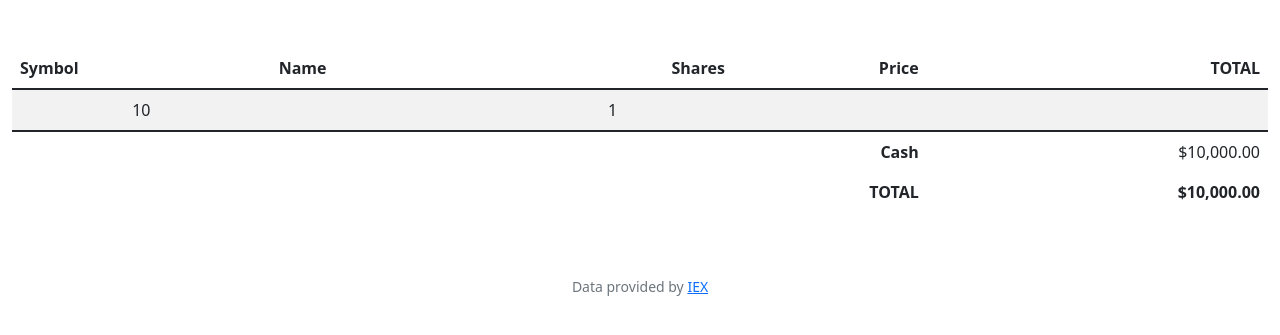
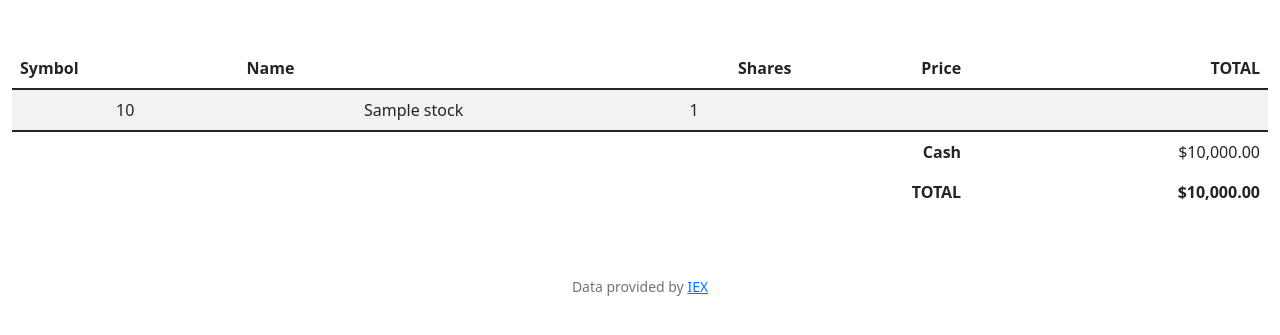
Before and after one commit to Eonflip/CS50, a Flask app: template finance/templates/index.html in a window 1280 px wide. Shown: the part 76-411 px from the top of the page. Run offline with Flask 3, Linux system fonts and the light colour scheme; the template is opened without the code that fills it: most values are stand-ins (such as "Sample title", 1, 10 or a date in 2020); some libraries are stand-ins or nearby versions.

Commit message:
Wed, Aug 16, 2023, 5:25 PM -06:00

```diff
--- a/finance/app.py
+++ b/finance/app.py
@@ -43,6 +43,11 @@
                             GROUP BY symbol
                             HAVING total_shares > 0""",
                             session["user_id"])
+        for stock in stocks:
+            stock_data = lookup(stock["symbol"])
+            stock["name"] = stock_data["name"]
+            stock["price"] = stock_data["price"]
+
         return render_template("index.html", stocks=stocks)
 
 
--- a/finance/templates/index.html
+++ b/finance/templates/index.html
@@ -19,10 +19,10 @@
             {% for stock in stocks %}
             <tr>
                 <td>{{ stock.symbol }}</td>
-                <td>{{ lookup(stock.symbol).name }}</td>
+                <td>{{ stock.name }}</td>
                 <td>{{ stock.total_shares }}</td>
-                <td>{{ usd(lookup(stock.symbol).price) }}</td>
-                <td>{{ usd(stock.total_shares * lookup(stock.symbol).price) }}</td>
+                <td>{{ usd(stock.price) }}</td>
+                <td>{{ usd(stock.total_shares * stock.price) }}</td>
             </tr>
             {% endfor %}
         </tbody>
```
